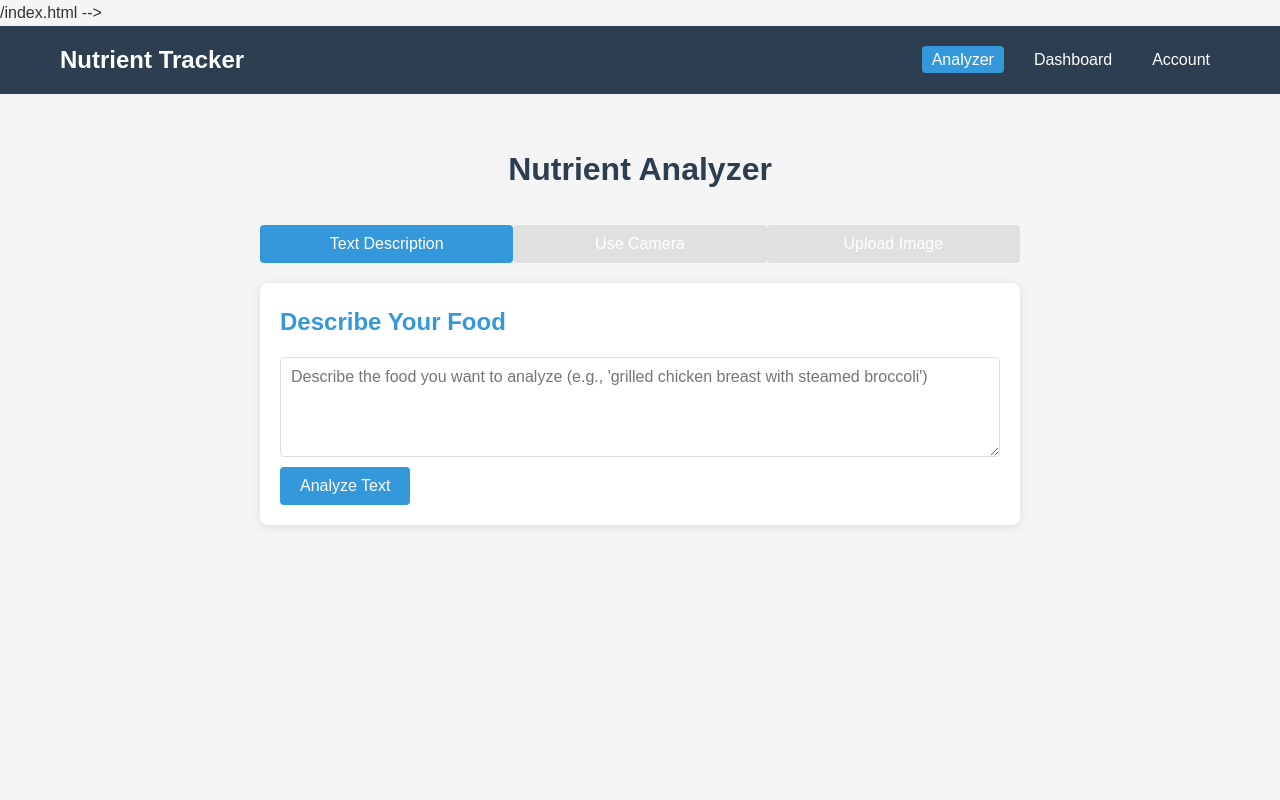
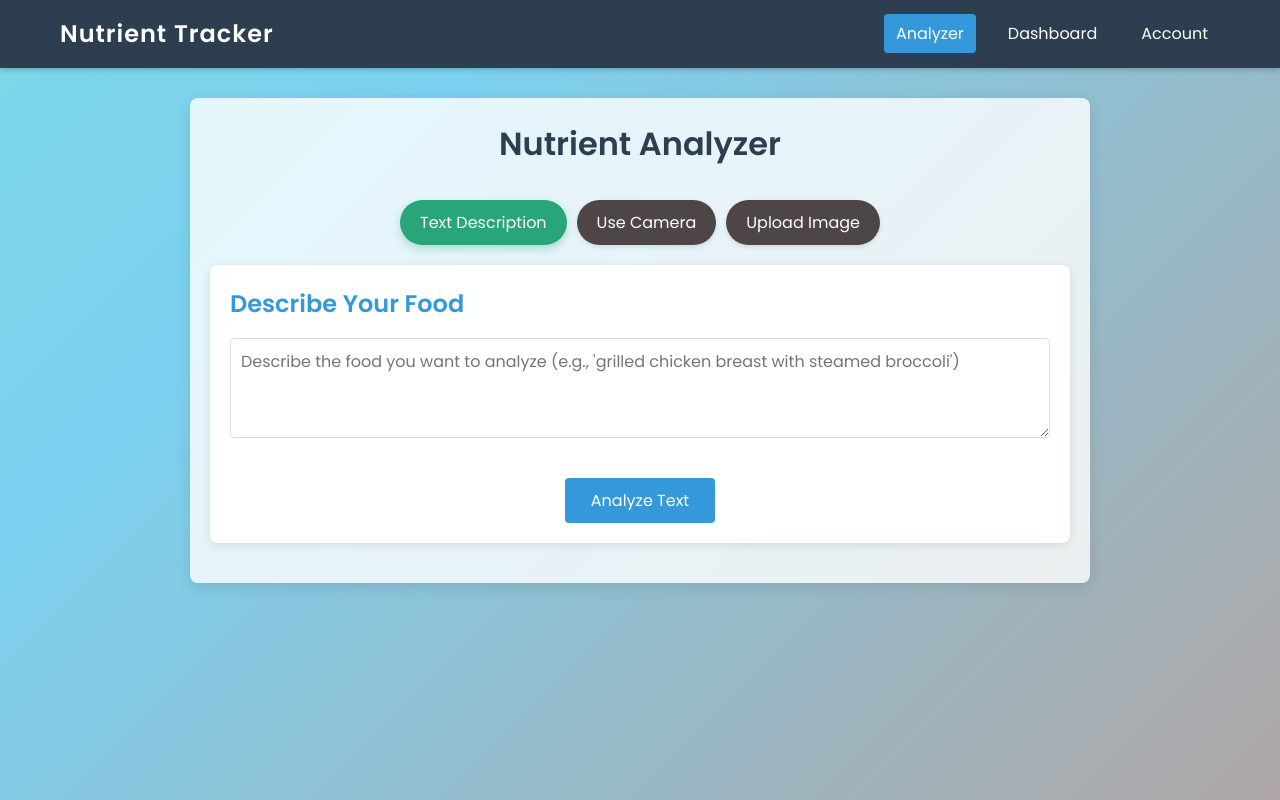
Before and after one commit to lponik/Nutrify, a Flask app: page / in a window 1280 px wide. Run offline with Flask 3, Linux system fonts and the light colour scheme; some libraries are stand-ins or nearby versions.

Commit message:
adding css

```diff
--- a/frontend/static/css/main.css
+++ b/frontend/static/css/main.css
@@ -1,100 +1,169 @@
+/* ---------------------------------
+  GOOGLE FONT IMPORT (Optional)
+----------------------------------- */
+@import url('https://fonts.googleapis.com/css2?family=Poppins:wght@400;600&display=swap');
+
+/* Reset & Base Styles */
 * {
     box-sizing: border-box;
     margin: 0;
     padding: 0;
-    font-family: 'Arial', sans-serif;
+}
+/* Rotating Gradient Background */
+body {
+    margin: 0;
+    padding: 0;
+    /* Animated multi-color gradient */
+    background: linear-gradient(-45deg, #d8846a, #7bd1f0, #7cf1be, #d5ef87);
+    background-color: black;
+    background-size: 400% 400%;
+    animation: gradientBG 15s ease infinite;
+
+    /* Keep your other body properties (font, line-height, etc.) */
+    color: #333;
+    line-height: 1.6;
+    font-family: 'Poppins', sans-serif; /* or your chosen font */
+    min-height: 100vh;
+    display: flex;
+    flex-direction: column;
 }
 
+/* Keyframes for the gradient animation */
+@keyframes gradientBG {
+    0% {
+        background-position: 0% 50%;
+    }
+    50% {
+        background-position: 100% 50%;
+    }
+    100% {
+        background-position: 0% 50%;
+    }
+}
+
+
+
 body {
-    background-color: #f5f5f5;
+    /* Modern gradient background */
     color: #333;
     line-height: 1.6;
+    font-family: 'Poppins', sans-serif; /* New, modern font */
+    min-height: 100vh;
+    display: flex;
+    flex-direction: column;
 }
 
+/* Main Navigation Bar */
+.main-nav {
+    background-color: #2c3e50;
+    color: white;
+    padding: 15px 0;
+    margin-bottom: 30px;
+    box-shadow: 0 2px 5px rgba(0, 0, 0, 0.2);
+}
+
+.nav-container {
+    max-width: 1200px;
+    margin: 0 auto;
+    padding: 0 20px;
+    display: flex;
+    justify-content: space-between;
+    align-items: center;
+}
+
+.logo {
+    font-size: 24px;
+    font-weight: 600;
+    letter-spacing: 1px;
+}
+
+.nav-links {
+    display: flex;
+    list-style: none;
+    margin: 0;
+    padding: 0;
+}
+
+.nav-links li {
+    margin-left: 20px;
+}
+
+.nav-links a {
+    color: white;
+    text-decoration: none;
+    padding: 8px 12px;
+    border-radius: 4px;
+    transition: background-color 0.3s;
+}
+
+.nav-links a:hover {
+    background-color: #34495e;
+}
+
+.nav-links a.active {
+    background-color: #3498db;
+}
+
+/* Container for the main content */
 .container {
-    max-width: 800px;
+    max-width: 900px;
+    width: 90%;
     margin: 0 auto;
     padding: 20px;
+    background-color: #ffffffcc; /* Slight transparency to show gradient behind */
+    border-radius: 8px;
+    box-shadow: 0 4px 15px rgba(0,0,0,0.1);
+    margin-bottom: 40px;
 }
 
+/* Page Title */
 h1 {
     text-align: center;
     margin-bottom: 30px;
     color: #2c3e50;
+    font-size: 2rem;
+    font-weight: 600;
 }
 
-h2 {
+/* Subtitles / Section Titles */
+h2, h3 {
     color: #3498db;
     margin-bottom: 15px;
+    font-weight: 600;
 }
 
-.analysis-section, .results-section {
-    background-color: white;
-    border-radius: 8px;
-    padding: 20px;
-    box-shadow: 0 2px 10px rgba(0,0,0,0.1);
-    margin-bottom: 20px;
-}
-
-textarea {
-    width: 100%;
-    height: 100px;
-    padding: 10px;
-    border: 1px solid #ddd;
-    border-radius: 4px;
-    resize: vertical;
-    margin-bottom: 10px;
-    font-size: 16px;
-}
-
-button {
-    background-color: #3498db;
-    color: white;
-    border: none;
-    padding: 10px 20px;
-    border-radius: 4px;
-    cursor: pointer;
-    font-size: 16px;
-    transition: background-color 0.3s;
-}
-
-button:hover {
-    background-color: #2980b9;
-}
-
-.results-content {
-    white-space: pre-wrap;
-    word-wrap: break-word;
-    border: 1px solid #ddd;
-    border-radius: 4px;
-    padding: 15px;
-    background-color: #f9f9f9;
-}
-
-#loading {
-    text-align: center;
-    margin: 20px 0;
-    font-style: italic;
-    color: #7f8c8d;
-}
-
+/* Tabs */
 .tabs {
     display: flex;
     margin-bottom: 20px;
+    gap: 10px; /* Add space between tabs */
+    justify-content: center; /* Center the tabs horizontally */
 }
 
 .tab-btn {
-    flex: 1;
-    padding: 10px;
+    padding: 10px 20px;
     border: none;
-    background-color: #e0e0e0;
+    background-color: #4e4646;
     cursor: pointer;
-    transition: background-color 0.3s;
+    transition: all 0.3s ease;
+    font-size: 1rem;
+    border-radius: 25px; /* Keep only this border-radius */
+    font-weight: 500;
+    /* Remove the flex: 1 to stop tabs from stretching */
+    min-width: 120px; /* Ensure a minimum width */
+    text-align: center; /* Center the text */
+    box-shadow: 0 2px 5px rgba(0,0,0,0.1); /* Optional: add subtle shadow */
+}
+
+.tab-btn:hover {
+    background-color: #3a5fbe;
+    transform: translateY(-2px); /* Optional: slight lift effect on hover */
 }
 
 .tab-btn.active {
-    background-color: #3498db;
+    background-color: #28a579;
     color: white;
+    box-shadow: 0 4px 8px rgba(40, 165, 121, 0.3); /* Optional: enhanced shadow for active tab */
 }
 
 .tab-content {
@@ -105,6 +174,77 @@ button:hover {
     display: block;
 }
 
+/* Sections (like analysis, results) */
+.analysis-section, .results-section {
+    background-color: #fff;
+    border-radius: 8px;
+    padding: 20px;
+    box-shadow: 0 2px 10px rgba(0,0,0,0.1);
+    margin-bottom: 20px;
+}
+
+/* Textarea for input */
+textarea {
+    width: 100%;
+    height: 100px;
+    padding: 10px;
+    border: 1px solid #ddd;
+    border-radius: 4px;
+    resize: vertical;
+    margin-bottom: 10px;
+    font-size: 16px;
+    font-family: 'Poppins', sans-serif;
+}
+
+/* Buttons */
+button, .btn {
+    background-color: #3498db;
+    color: white;
+    border: none;
+    padding: 10px 20px;
+    border-radius: 4px;
+    cursor: pointer;
+    font-size: 16px;
+    font-weight: 500;
+    transition: background-color 0.3s, transform 0.2s;
+    font-family: 'Poppins', sans-serif;
+    display: inline-block;
+    text-decoration: none; /* for anchor buttons */
+}
+
+button:hover,
+.btn:hover {
+    background-color: #2980b9;
+    transform: translateY(-1px);
+}
+
+/* Additional button styles (if you have different types) */
+.btn.primary {
+    background-color: #4CAF50;
+}
+.btn.primary:hover {
+    background-color: #388E3C;
+}
+
+/* Loading / Error / Results Messages */
+#loading {
+    text-align: center;
+    margin: 20px 0;
+    font-style: italic;
+    color: #7f8c8d;
+}
+
+.results-content {
+    white-space: pre-wrap;
+    word-wrap: break-word;
+    border: 1px solid #ddd;
+    border-radius: 4px;
+    padding: 15px;
+    background-color: #f9f9f9;
+    margin-top: 15px;
+}
+
+/* Image Input / Preview */
 .image-input {
     display: flex;
     flex-direction: column;
@@ -208,75 +340,7 @@ button:hover {
     margin-top: 15px;
 }
 
-#capture-btn {
-    background-color: #e74c3c;
-    color: white;
-    padding: 10px 20px;
-    border: none;
-    border-radius: 50px;
-    font-size: 16px;
-}
-
-#save-result-btn {
-    background-color: #27ae60;
-    color: white;
-    padding: 10px 20px;
-    border: none;
-    border-radius: 4px;
-    font-size: 16px;
-    margin-top: 15px;
-}
-
-/* Navigation styles */
-.main-nav {
-    background-color: #2c3e50;
-    color: white;
-    padding: 15px 0;
-    margin-bottom: 30px;
-}
-
-.nav-container {
-    max-width: 1200px;
-    margin: 0 auto;
-    padding: 0 20px;
-    display: flex;
-    justify-content: space-between;
-    align-items: center;
-}
-
-.logo {
-    font-size: 24px;
-    font-weight: bold;
-}
-
-.nav-links {
-    display: flex;
-    list-style: none;
-    margin: 0;
-    padding: 0;
-}
-
-.nav-links li {
-    margin-left: 20px;
-}
-
-.nav-links a {
-    color: white;
-    text-decoration: none;
-    padding: 5px 10px;
-    border-radius: 4px;
-    transition: background-color 0.3s;
-}
-
-.nav-links a:hover {
-    background-color: #34495e;
-}
-
-.nav-links a.active {
-    background-color: #3498db;
-}
-
-/* Account page styles */
+/* Account & Form Styles */
 .account-section {
     margin-bottom: 30px;
 }
@@ -440,133 +493,36 @@ button:hover {
     transform: translateX(-50%) translateY(0);
 }
 
+/* Center the analyze button */
+.text-input {
+    display: flex;
+    flex-direction: column;
+    align-items: center;
+}
+
+#analyze-text-btn {
+    margin-top: 15px;
+    min-width: 150px; /* Gives the button a consistent width */
+}
+
+/* Alternative option if you want to create more space around the button */
+.text-button-container {
+    display: flex;
+    justify-content: center;
+    margin-top: 15px;
+    width: 100%;
+}
+
+/* Responsive Media Queries */
 @media (max-width: 768px) {
+    .nav-links li {
+        margin-left: 10px;
+    }
+    .container {
+        width: 95%;
+        margin-bottom: 20px;
+    }
     .dashboard-grid {
         grid-template-columns: 1fr;
     }
-
-    .editable-nutrition {
-        flex-direction: column;
-    }
-
-    .nutrition-input-group {
-        width: 100%;
-        margin-right: 0;
-    }
 }
-
-/* Nutrition card styles */
-.nutrition-card {
-    background-color: white;
-    border-radius: 8px;
-    box-shadow: 0 2px 8px rgba(0,0,0,0.1);
-    padding: 20px;
-    font-family: system-ui, -apple-system, BlinkMacSystemFont, "Segoe UI", Roboto, sans-serif;
-}
-
-.nutrition-card .food-name {
-    margin-top: 0;
-    color: #2c3e50;
-    border-bottom: 2px solid #3498db;
-    padding-bottom: 8px;
-}
-
-.nutrition-card .portion-size {
-    color: #7f8c8d;
-    font-style: italic;
-    margin-bottom: 15px;
-}
-
-.calories-section {
-    display: flex;
-    justify-content: space-between;
-    align-items: center;
-    background-color: #f8f9fa;
-    padding: 10px 15px;
-    border-radius: 6px;
-    margin-bottom: 20px;
-}
-
-.nutrition-label {
-    font-weight: bold;
-    color: #2c3e50;
-}
-
-.nutrition-value {
-    font-weight: bold;
-    font-size: 1.2em;
-    color: #e74c3c;
-}
-
-.macro-section {
-    display: flex;
-    flex-wrap: wrap;
-    gap: 15px;
-    margin-bottom: 20px;
-}
-
-.macro-item {
-    flex: 1;
-    min-width: 100px;
-    background-color: #f8f9fa;
-    padding: 10px;
-    border-radius: 6px;
-    text-align: center;
-}
-
-.macro-label {
-    font-weight: bold;
-    margin-bottom: 5px;
-    color: #2c3e50;
-}
-
-.macro-value {
-    font-size: 1.1em;
-    color: #2980b9;
-}
-
-.micronutrient-section {
-    display: grid;
-    grid-template-columns: repeat(auto-fill, minmax(150px, 1fr));
-    gap: 10px;
-    margin-bottom: 20px;
-}
-
-.micro-item {
-    background-color: #f8f9fa;
-    padding: 8px 12px;
-    border-radius: 4px;
-}
-
-.micro-label {
-    font-size: 0.9em;
-    color: #7f8c8d;
-}
-
-.micro-value {
-    font-weight: bold;
-    color: #16a085;
-}
-
-.allergens-section {
-    display: flex;
-    flex-wrap: wrap;
-    gap: 8px;
-}
-
-.allergen-item {
-    background-color: #ffecb3;
-    color: #f39c12;
-    padding: 5px 10px;
-    border-radius: 4px;
-    font-size: 0.9em;
-    border-left: 3px solid #f39c12;
-}
-
-/* Add h3 styling */
-.nutrition-card h3 {
-    margin-top: 20px;
-    margin-bottom: 10px;
-    color: #34495e;
-    font-size: 1.1em;
-}
--- a/frontend/templates/account.html
+++ b/frontend/templates/account.html
@@ -1,4 +1,4 @@
-/account.html -->
+
 <!DOCTYPE html>
 <html lang="en">
 <head>
--- a/frontend/templates/index.html
+++ b/frontend/templates/index.html
@@ -1,4 +1,3 @@
-/index.html -->
 <!DOCTYPE html>
 <html lang="en">
 <head>
@@ -33,7 +32,9 @@
                 <h2>Describe Your Food</h2>
                 <div class="text-input">
                     <textarea id="food-description" placeholder="Describe the food you want to analyze (e.g., 'grilled chicken breast with steamed broccoli')"></textarea>
-                    <button id="analyze-text-btn">Analyze Text</button>
+                    <div class="text-button-container">
+                        <button id="analyze-text-btn">Analyze Text</button>
+                    </div>
                 </div>
             </div>
         </div>
```
Also changed, not shown: other parts of frontend/static/css/main.css (+16 -35 lines).
